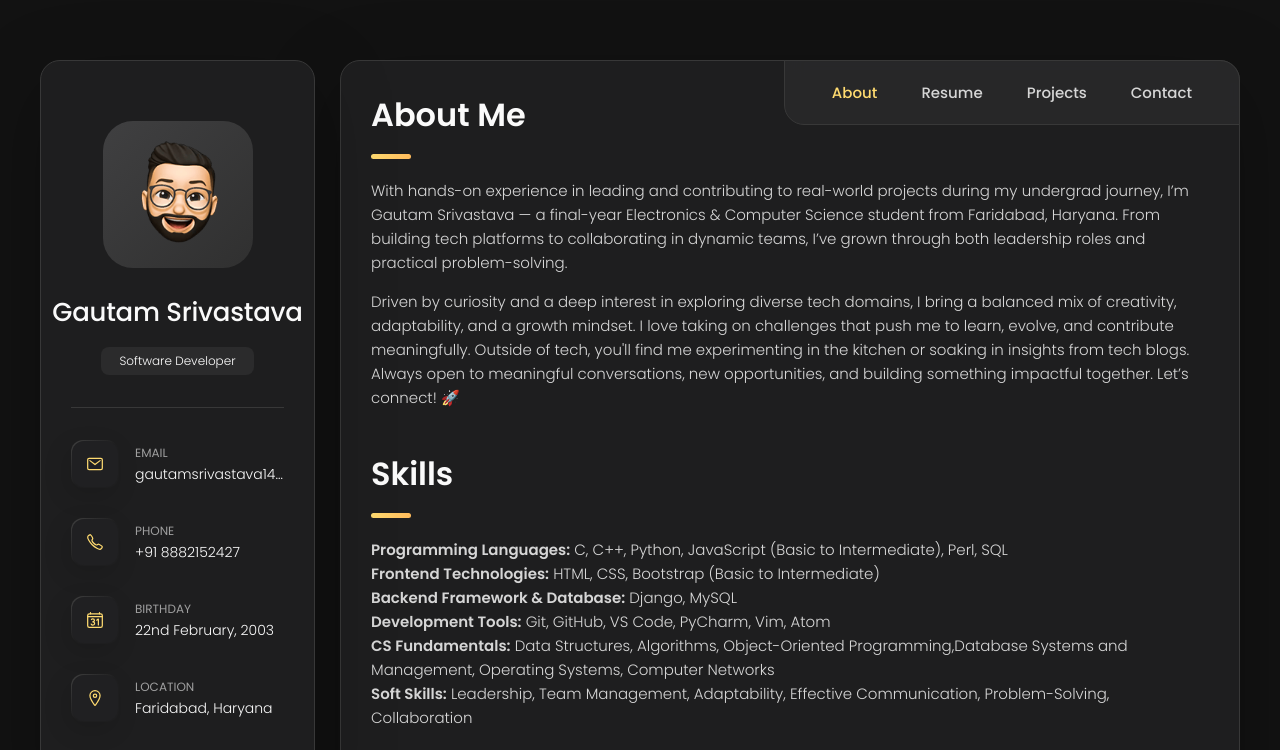
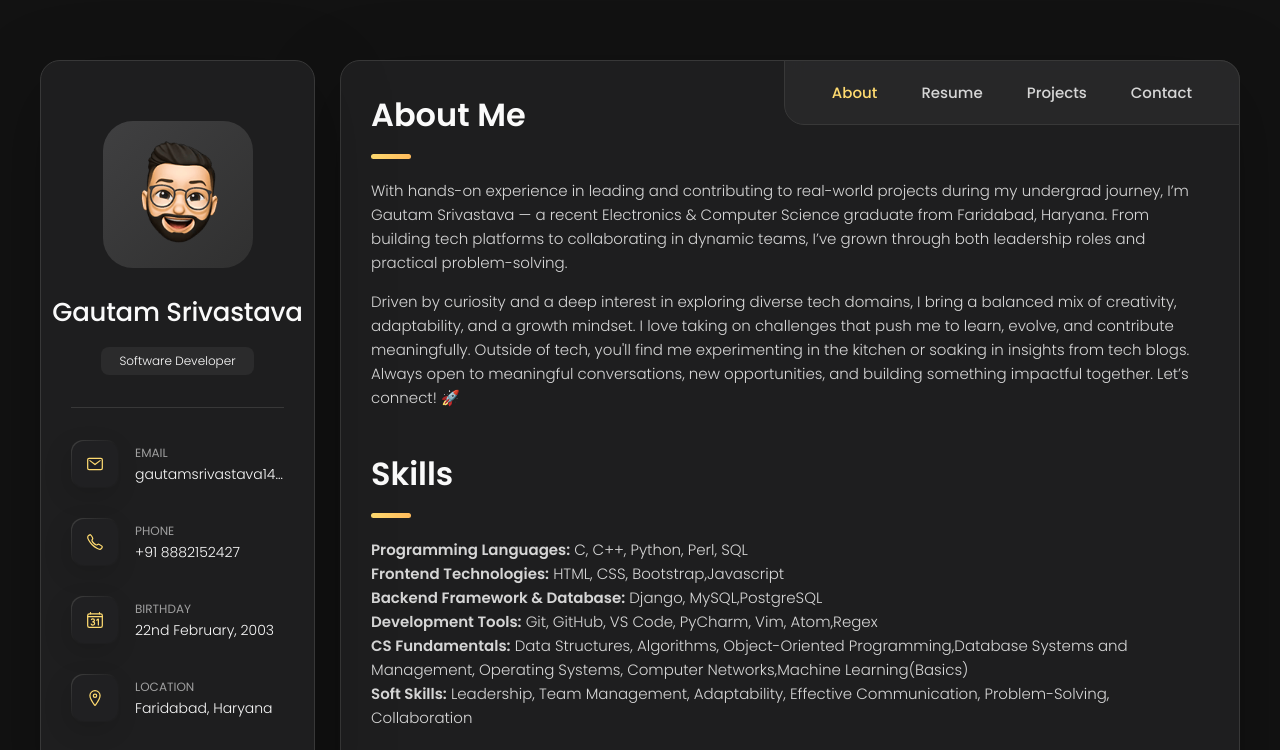
Before and after one commit to Gremreaper/Personal-Portfolio, a plain HTML site: page index.html in a window 1280 px wide. Shown: the top 750 px of the page. Drawn offline with nearby package versions, Linux system fonts and the light colour scheme.

Commit message:
Update index.html

```diff
--- a/index.html
+++ b/index.html
@@ -208,7 +208,7 @@
 
         <section class="about-text">
           <p>
-            With hands-on experience in leading and contributing to real-world projects during my undergrad journey, I’m Gautam Srivastava — a final-year Electronics & Computer Science student from Faridabad, Haryana. From building tech platforms to collaborating in dynamic teams, I’ve grown through both leadership roles and practical problem-solving.
+            With hands-on experience in leading and contributing to real-world projects during my undergrad journey, I’m Gautam Srivastava — a recent Electronics & Computer Science graduate from Faridabad, Haryana. From building tech platforms to collaborating in dynamic teams, I’ve grown through both leadership roles and practical problem-solving.
           </p>
 
           <p>
@@ -226,11 +226,11 @@
 
         <section class="about-text">
          <ul>
-       <li><strong>Programming Languages:</strong> C, C++, Python, JavaScript (Basic to Intermediate), Perl, SQL</li>
-    <li><strong>Frontend Technologies:</strong> HTML, CSS, Bootstrap (Basic to Intermediate)</li>
-    <li><strong>Backend Framework & Database:</strong> Django, MySQL</li>
-    <li><strong>Development Tools:</strong> Git, GitHub, VS Code, PyCharm, Vim, Atom</li>
-    <li><strong>CS Fundamentals:</strong> Data Structures, Algorithms, Object-Oriented Programming,Database Systems and Management, Operating Systems,&nbsp;Computer Networks</li>
+       <li><strong>Programming Languages:</strong> C, C++, Python, Perl, SQL</li>
+    <li><strong>Frontend Technologies:</strong> HTML, CSS, Bootstrap,Javascript</li>
+    <li><strong>Backend Framework & Database:</strong> Django, MySQL,PostgreSQL</li>
+    <li><strong>Development Tools:</strong> Git, GitHub, VS Code, PyCharm, Vim, Atom,Regex</li>
+    <li><strong>CS Fundamentals:</strong> Data Structures, Algorithms, Object-Oriented Programming,Database Systems and Management, Operating Systems,&nbsp;Computer Networks,Machine Learning(Basics)</li>
     <li><strong>Soft Skills:</strong> Leadership, Team Management, Adaptability, Effective Communication, Problem-Solving, Collaboration</li>
   </ul>
 
@@ -290,7 +290,7 @@
                 <h4 class="h4 service-item-title">CS Enthusiast</h4>
 
                 <p class="service-item-text">
-                  Exploring the depths of computer science — mastering object-oriented programming, understanding computer networks, and operating systems with confidence! 🚀🔗
+                  Exploring the depths of computer science — mastering object-oriented programming, understanding computer networks,Modular Coding Practices and operating systems with confidence! 🚀🔗
                 </p>
               </div>
 
```
